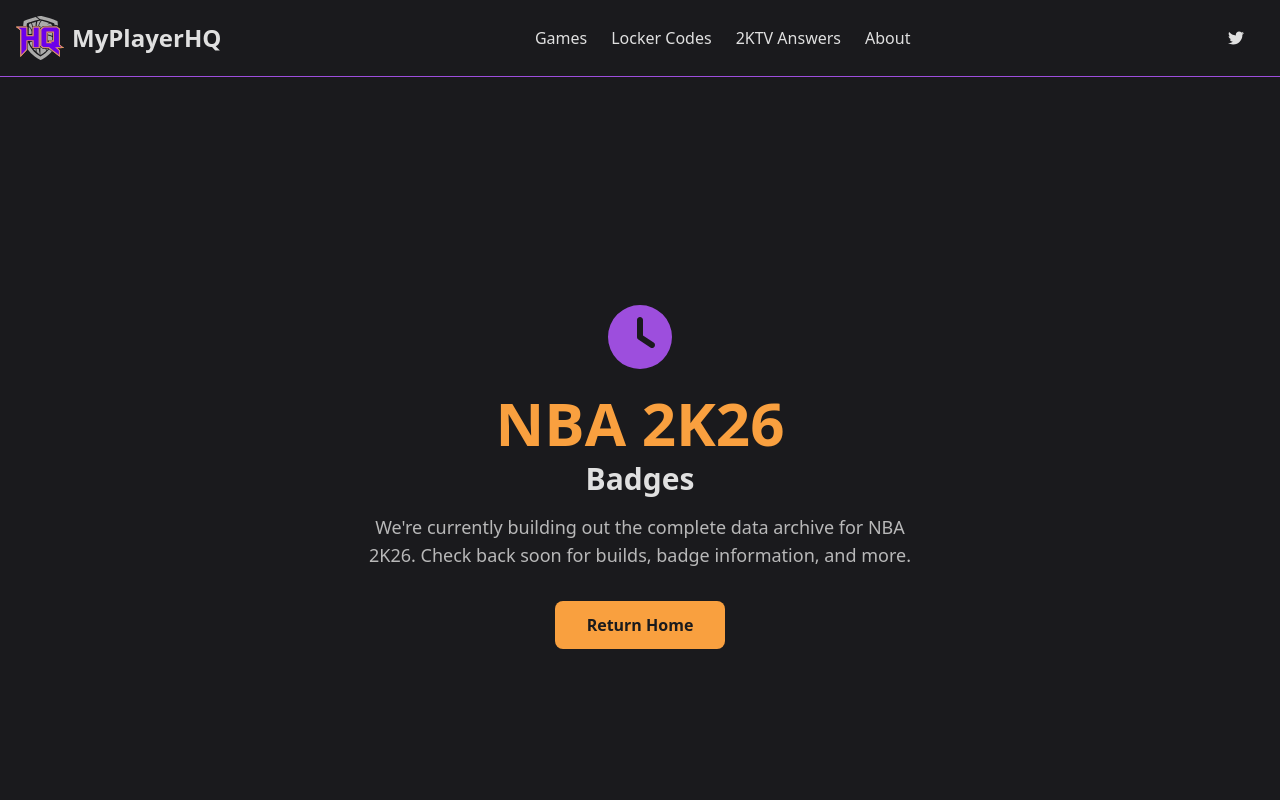
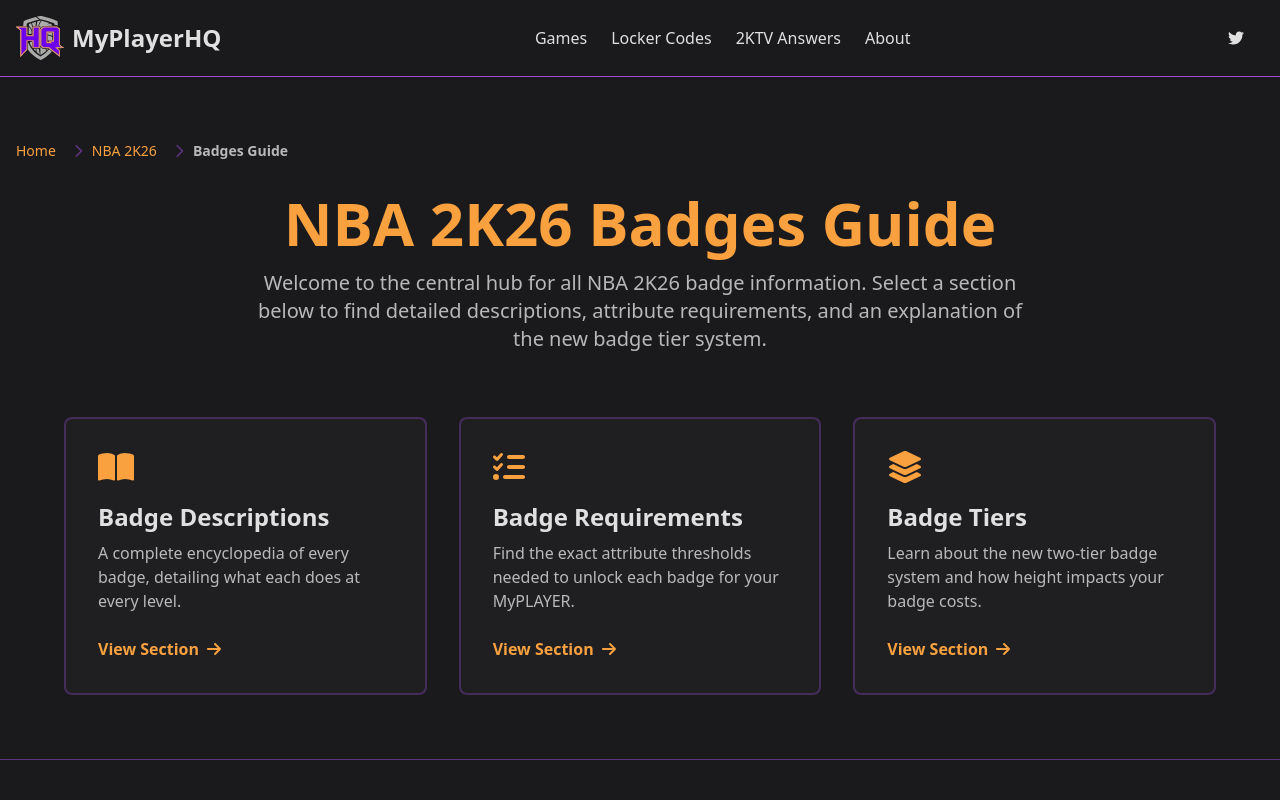
Before and after one commit to OneBuffaloLabs/myplayer-hq, a Next.js app: page /games/nba-2k26/badges in a window 1280 px wide. Shown: the top 800 px of the page. Built offline with nearby package versions, Linux system fonts and the light colour scheme.

Commit message:
[Issue-15] Feat: Create Badges Hub Page

```diff
--- a/src/app/games/nba-2k26/attribute-descriptions/page.tsx
+++ b/src/app/games/nba-2k26/attribute-descriptions/page.tsx
@@ -70,7 +70,7 @@ export default function AttributeDescriptionsPage() {
             NBA 2K26 Attribute Descriptions
           </h1>
           <p className="text-lg md:text-xl mt-4 max-w-3xl mx-auto text-text/80">
-            Understand how each attribute in NBA 2K26 impacts your player's performance on the
+            Understand how each attribute in NBA 2K26 impacts your player&apos;s performance on the
             court. This guide breaks down every rating from Finishing to Defense.
           </p>
         </header>
--- /dev/null
+++ b/src/app/games/nba-2k26/badges/descriptions/page.tsx
@@ -0,0 +1,18 @@
+import { Metadata } from 'next';
+import { generateMetadata } from '@/utils/metadata';
+import { ComingSoon } from '@/components/ComingSoon';
+
+export const metadata: Metadata = generateMetadata({
+  title: 'NBA 2K26',
+  description: '',
+});
+
+export default function NBA2k26BadgesDescriptionPage() {
+  return (
+    <ComingSoon
+      title="NBA 2K26"
+      subtitle="Badges Description"
+      message="We're currently building out the complete data archive for NBA 2K26. Check back soon for builds, badge information, and more."
+    />
+  );
+}
--- a/src/app/games/nba-2k26/badges/page.tsx
+++ b/src/app/games/nba-2k26/badges/page.tsx
@@ -1,18 +1,104 @@
 import { Metadata } from 'next';
+import Link from 'next/link';
 import { generateMetadata } from '@/utils/metadata';
-import { ComingSoon } from '@/components/ComingSoon';
+import { FontAwesomeIcon } from '@fortawesome/react-fontawesome';
+import {
+  faBookOpen,
+  faListCheck,
+  faLayerGroup,
+  faArrowRight,
+} from '@fortawesome/free-solid-svg-icons';
+import { IconDefinition } from '@fortawesome/fontawesome-svg-core';
+import { Breadcrumbs } from '@/components/Breadcrumbs';
 
 export const metadata: Metadata = generateMetadata({
-  title: 'NBA 2K26',
-  description: '',
+  title: 'NBA 2K26 Badges Guide',
+  description:
+    'The central hub for all NBA 2K26 badge information. Find detailed descriptions, attribute requirements, and the new badge tier system.',
+  urlPath: '/games/nba-2k26/badges',
 });
 
-export default function NBA2k26BadgesPage() {
+// --- Data for Navigation Cards ---
+const badgeSections: {
+  icon: IconDefinition;
+  title: string;
+  description: string;
+  href: string;
+}[] = [
+  {
+    icon: faBookOpen,
+    title: 'Badge Descriptions',
+    description: 'A complete encyclopedia of every badge, detailing what each does at every level.',
+    href: '/games/nba-2k26/badges/descriptions',
+  },
+  {
+    icon: faListCheck,
+    title: 'Badge Requirements',
+    description:
+      'Find the exact attribute thresholds needed to unlock each badge for your MyPLAYER.',
+    href: '/games/nba-2k26/badges/requirements',
+  },
+  {
+    icon: faLayerGroup,
+    title: 'Badge Tiers',
+    description:
+      'Learn about the new two-tier badge system and how height impacts your badge costs.',
+    href: '/games/nba-2k26/badges/tiers',
+  },
+];
+
+const breadcrumbItems = [
+  { label: 'Home', href: '/' },
+  { label: 'NBA 2K26', href: '/games/nba-2k26' },
+  { label: 'Badges Guide', href: '/games/nba-2k26/badges' },
+];
+
+// --- Card Component for Navigation ---
+const BadgeHubCard = ({ icon, title, description, href }: (typeof badgeSections)[0]) => (
+  <Link
+    href={href}
+    className="group bg-background-secondary p-8 rounded-lg border-2 border-accent/30 hover:border-primary hover:-translate-y-2 transition-all duration-300 flex flex-col items-start cursor-pointer">
+    <div className="flex-grow">
+      <FontAwesomeIcon
+        icon={icon}
+        size="2x"
+        className="text-primary mb-4 group-hover:text-accent transition-colors duration-300"
+      />
+      <h2 className="text-2xl font-bold text-text mb-2">{title}</h2>
+      <p className="text-text/80">{description}</p>
+    </div>
+    <div className="mt-6 text-primary font-semibold flex items-center group-hover:text-accent transition-colors duration-300">
+      View Section <FontAwesomeIcon icon={faArrowRight} className="ml-2" />
+    </div>
+  </Link>
+);
+
+// --- Main Page Component ---
+export default function BadgesHubPage() {
   return (
-    <ComingSoon
-      title="NBA 2K26"
-      subtitle="Badges"
-      message="We're currently building out the complete data archive for NBA 2K26. Check back soon for builds, badge information, and more."
-    />
+    <main className="bg-background text-text">
+      <div className="container mx-auto px-4 py-16">
+        <Breadcrumbs items={breadcrumbItems} />
+        <header className="text-center mb-16">
+          <h1 className="text-4xl md:text-6xl font-bold text-primary">NBA 2K26 Badges Guide</h1>
+          <p className="text-lg md:text-xl mt-4 max-w-3xl mx-auto text-text/80">
+            Welcome to the central hub for all NBA 2K26 badge information. Select a section below to
+            find detailed descriptions, attribute requirements, and an explanation of the new badge
+            tier system.
+          </p>
+        </header>
+
+        <section aria-labelledby="badge-sections-heading">
+          <h2 id="badge-sections-heading" className="sr-only">
+            Badge Information Sections
+          </h2>
+          <div className="grid grid-cols-1 md:grid-cols-2 lg:grid-cols-3 gap-8 max-w-6xl mx-auto">
+            {badgeSections.map((card) => (
+              <BadgeHubCard key={card.title} {...card} />
+            ))}
+          </div>
+        </section>
+      </div>
+    </main>
   );
 }
--- /dev/null
+++ b/src/app/games/nba-2k26/badges/requirements/page.tsx
@@ -0,0 +1,18 @@
+import { Metadata } from 'next';
+import { generateMetadata } from '@/utils/metadata';
+import { ComingSoon } from '@/components/ComingSoon';
+
+export const metadata: Metadata = generateMetadata({
+  title: 'NBA 2K26',
+  description: '',
+});
+
+export default function NBA2k26BadgesRequirementsPage() {
+  return (
+    <ComingSoon
+      title="NBA 2K26"
+      subtitle="Badges Requirements"
+      message="We're currently building out the complete data archive for NBA 2K26. Check back soon for builds, badge information, and more."
+    />
+  );
+}
--- /dev/null
+++ b/src/app/games/nba-2k26/badges/tiers/page.tsx
@@ -0,0 +1,18 @@
+import { Metadata } from 'next';
+import { generateMetadata } from '@/utils/metadata';
+import { ComingSoon } from '@/components/ComingSoon';
+
+export const metadata: Metadata = generateMetadata({
+  title: 'NBA 2K26',
+  description: '',
+});
+
+export default function NBA2k26BadgesTiersPage() {
+  return (
+    <ComingSoon
+      title="NBA 2K26"
+      subtitle="Badges Tiers"
+      message="We're currently building out the complete data archive for NBA 2K26. Check back soon for builds, badge information, and more."
+    />
+  );
+}
--- a/src/app/games/nba-2k26/page.tsx
+++ b/src/app/games/nba-2k26/page.tsx
@@ -48,7 +48,6 @@ const featureCards: {
     title: 'Badges Guide',
     description: 'A complete breakdown of badge tiers, requirements, and effects.',
     href: '/games/nba-2k26/badges',
-    isComingSoon: true,
   },
   {
     icon: faPersonRunning,
@@ -129,8 +128,8 @@ export default function NBA2k26HubPage() {
           </h1>
           <p className="text-lg md:text-xl mt-4 max-w-3xl mx-auto text-text/80">
             Welcome to the definitive resource for NBA 2K26. With the introduction of Crews, a new
-            two-tier badge system, and the "Out of Bounds" MyCAREER story, this year is bigger than
-            ever. Dive into our detailed guides to get the competitive edge.
+            two-tier badge system, and the &quot;Out of Bounds&quot; MyCAREER story, this year is
+            bigger than ever. Dive into our detailed guides to get the competitive edge.
           </p>
         </header>
 
```
